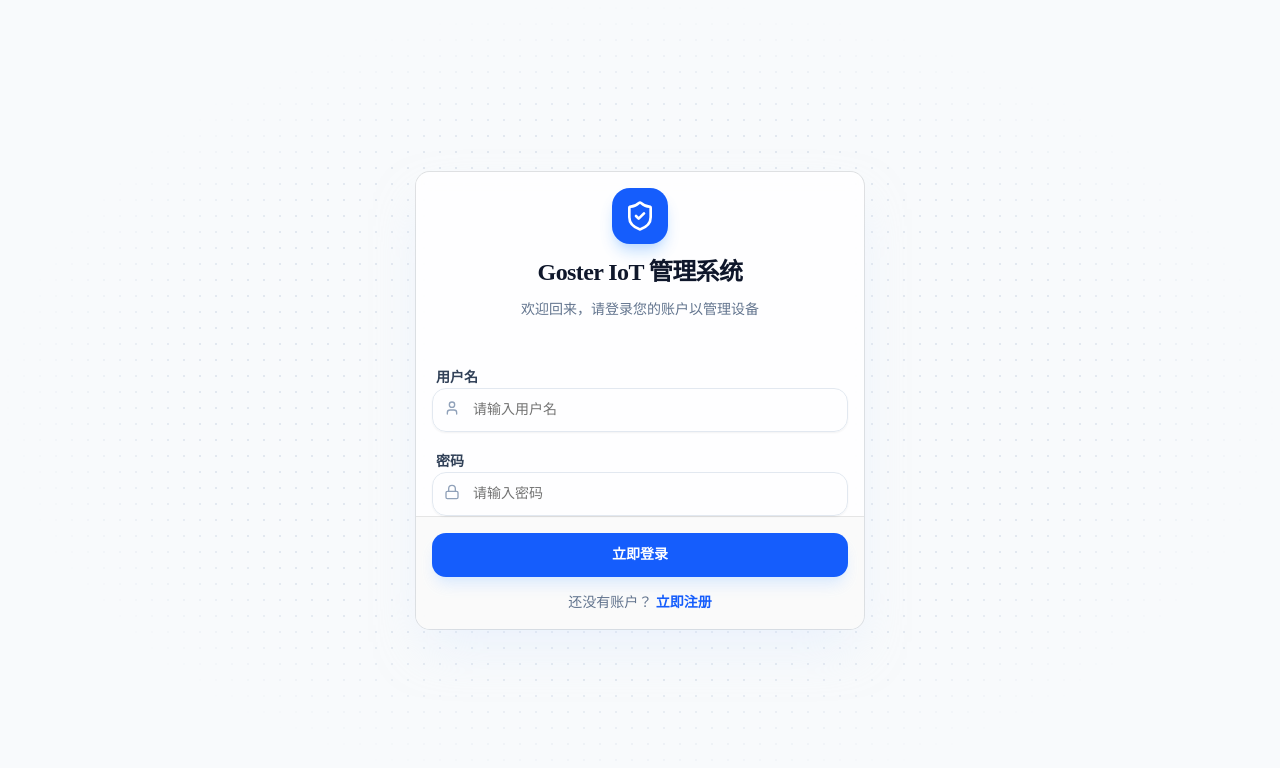
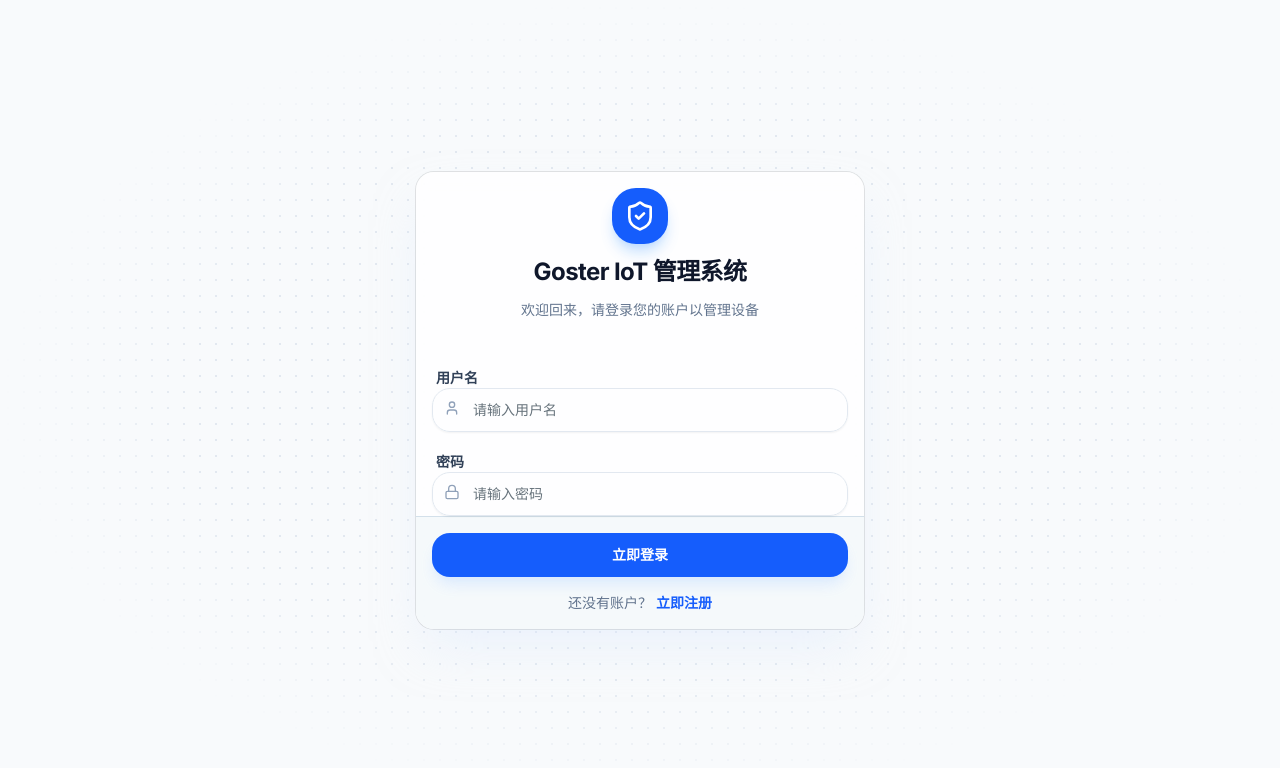
Before and after one commit to nhirsama/Goster-IoT, a Next.js app in the folder frontend/: page /login in a window 1280 px wide. Shown: the top 768 px of the page. Built offline with nearby package versions, Linux system fonts and the light colour scheme.

Commit message:
优化了前端页面样式与中文支持

```diff
--- a/frontend/src/app/globals.css
+++ b/frontend/src/app/globals.css
@@ -8,7 +8,7 @@
   --color-background: var(--background);
   --color-foreground: var(--foreground);
   --font-sans: var(--font-sans);
-  --font-mono: var(--font-geist-mono);
+  --font-mono: var(--font-mono);
   --color-sidebar-ring: var(--sidebar-ring);
   --color-sidebar-border: var(--sidebar-border);
   --color-sidebar-accent-foreground: var(--sidebar-accent-foreground);
@@ -38,40 +38,41 @@
   --color-popover: var(--popover);
   --color-card-foreground: var(--card-foreground);
   --color-card: var(--card);
-  --radius-sm: calc(var(--radius) * 0.6);
-  --radius-md: calc(var(--radius) * 0.8);
+  --radius-sm: calc(var(--radius) * 0.5);
+  --radius-md: calc(var(--radius) * 0.75);
   --radius-lg: var(--radius);
-  --radius-xl: calc(var(--radius) * 1.4);
-  --radius-2xl: calc(var(--radius) * 1.8);
-  --radius-3xl: calc(var(--radius) * 2.2);
-  --radius-4xl: calc(var(--radius) * 2.6);
+  --radius-xl: calc(var(--radius) * 1.5);
+  --radius-2xl: calc(var(--radius) * 2);
+  --radius-3xl: calc(var(--radius) * 3);
+  --radius-4xl: calc(var(--radius) * 4);
 }
 
 :root {
-  --background: oklch(1 0 0);
+  --background: oklch(0.98 0.005 240);
   --foreground: oklch(0.145 0 0);
   --card: oklch(1 0 0);
   --card-foreground: oklch(0.145 0 0);
   --popover: oklch(1 0 0);
   --popover-foreground: oklch(0.145 0 0);
-  --primary: oklch(0.205 0 0);
-  --primary-foreground: oklch(0.985 0 0);
-  --secondary: oklch(0.97 0 0);
-  --secondary-foreground: oklch(0.205 0 0);
-  --muted: oklch(0.97 0 0);
-  --muted-foreground: oklch(0.556 0 0);
-  --accent: oklch(0.97 0 0);
-  --accent-foreground: oklch(0.205 0 0);
-  --destructive: oklch(0.577 0.245 27.325);
-  --border: oklch(0.922 0 0);
-  --input: oklch(0.922 0 0);
-  --ring: oklch(0.708 0 0);
-  --chart-1: oklch(0.809 0.105 251.813);
-  --chart-2: oklch(0.623 0.214 259.815);
-  --chart-3: oklch(0.546 0.245 262.881);
-  --chart-4: oklch(0.488 0.243 264.376);
-  --chart-5: oklch(0.424 0.199 265.638);
-  --radius: 0.625rem;
+  --primary: oklch(0.45 0.15 255);
+  --primary-foreground: oklch(0.98 0.01 240);
+  --secondary: oklch(0.96 0.01 240);
+  --secondary-foreground: oklch(0.2 0.05 255);
+  --muted: oklch(0.96 0.01 240);
+  --muted-foreground: oklch(0.55 0.02 240);
+  --accent: oklch(0.96 0.01 240);
+  --accent-foreground: oklch(0.2 0.05 255);
+  --destructive: oklch(0.55 0.2 25);
+  --destructive-foreground: oklch(0.98 0.01 240);
+  --border: oklch(0.9 0.02 240);
+  --input: oklch(0.9 0.02 240);
+  --ring: oklch(0.45 0.15 255 / 0.3);
+  --chart-1: oklch(0.55 0.2 255);
+  --chart-2: oklch(0.5 0.15 280);
+  --chart-3: oklch(0.6 0.15 220);
+  --chart-4: oklch(0.7 0.15 190);
+  --chart-5: oklch(0.6 0.15 150);
+  --radius: 0.75rem;
   --sidebar: oklch(0.985 0 0);
   --sidebar-foreground: oklch(0.145 0 0);
   --sidebar-primary: oklch(0.205 0 0);
@@ -83,37 +84,30 @@
 }
 
 .dark {
-  --background: oklch(0.145 0 0);
-  --foreground: oklch(0.985 0 0);
-  --card: oklch(0.205 0 0);
-  --card-foreground: oklch(0.985 0 0);
-  --popover: oklch(0.205 0 0);
-  --popover-foreground: oklch(0.985 0 0);
-  --primary: oklch(0.922 0 0);
-  --primary-foreground: oklch(0.205 0 0);
-  --secondary: oklch(0.269 0 0);
-  --secondary-foreground: oklch(0.985 0 0);
-  --muted: oklch(0.269 0 0);
-  --muted-foreground: oklch(0.708 0 0);
-  --accent: oklch(0.269 0 0);
-  --accent-foreground: oklch(0.985 0 0);
-  --destructive: oklch(0.704 0.191 22.216);
-  --border: oklch(1 0 0 / 10%);
-  --input: oklch(1 0 0 / 15%);
-  --ring: oklch(0.556 0 0);
-  --chart-1: oklch(0.809 0.105 251.813);
-  --chart-2: oklch(0.623 0.214 259.815);
-  --chart-3: oklch(0.546 0.245 262.881);
-  --chart-4: oklch(0.488 0.243 264.376);
-  --chart-5: oklch(0.424 0.199 265.638);
-  --sidebar: oklch(0.205 0 0);
-  --sidebar-foreground: oklch(0.985 0 0);
-  --sidebar-primary: oklch(0.488 0.243 264.376);
-  --sidebar-primary-foreground: oklch(0.985 0 0);
-  --sidebar-accent: oklch(0.269 0 0);
-  --sidebar-accent-foreground: oklch(0.985 0 0);
-  --sidebar-border: oklch(1 0 0 / 10%);
-  --sidebar-ring: oklch(0.556 0 0);
+  --background: oklch(0.15 0.02 240);
+  --foreground: oklch(0.95 0.01 240);
+  --card: oklch(0.2 0.02 240);
+  --card-foreground: oklch(0.95 0.01 240);
+  --popover: oklch(0.2 0.02 240);
+  --popover-foreground: oklch(0.95 0.01 240);
+  --primary: oklch(0.6 0.15 255);
+  --primary-foreground: oklch(0.1 0.05 255);
+  --secondary: oklch(0.25 0.02 240);
+  --secondary-foreground: oklch(0.95 0.01 240);
+  --muted: oklch(0.25 0.02 240);
+  --muted-foreground: oklch(0.65 0.02 240);
+  --accent: oklch(0.25 0.02 240);
+  --accent-foreground: oklch(0.95 0.01 240);
+  --destructive: oklch(0.45 0.15 25);
+  --destructive-foreground: oklch(0.95 0.01 240);
+  --border: oklch(0.25 0.02 240);
+  --input: oklch(0.25 0.02 240);
+  --ring: oklch(0.6 0.15 255 / 0.3);
+  --chart-1: oklch(0.6 0.15 255);
+  --chart-2: oklch(0.55 0.15 280);
+  --chart-3: oklch(0.65 0.15 220);
+  --chart-4: oklch(0.75 0.15 190);
+  --chart-5: oklch(0.65 0.15 150);
 }
 
 @layer base {
--- a/frontend/src/app/layout.tsx
+++ b/frontend/src/app/layout.tsx
@@ -1,15 +1,15 @@
 import type { Metadata } from "next";
-import { Geist, Geist_Mono } from "next/font/google";
+import { Inter, JetBrains_Mono } from "next/font/google";
 import "./globals.css";
 import { QueryProvider } from "@/components/providers/query-provider";
 
-const geistSans = Geist({
-  variable: "--font-geist-sans",
+const inter = Inter({
+  variable: "--font-sans",
   subsets: ["latin"],
 });
 
-const geistMono = Geist_Mono({
-  variable: "--font-geist-mono",
+const jetbrainsMono = JetBrains_Mono({
+  variable: "--font-mono",
   subsets: ["latin"],
 });
 
@@ -24,9 +24,9 @@ export default function RootLayout({
   children: React.ReactNode;
 }>) {
   return (
-    <html lang="en">
+    <html lang="zh-CN" className="antialiased text-slate-900 bg-slate-50 selection:bg-blue-100 selection:text-blue-900">
       <body
-        className={`${geistSans.variable} ${geistMono.variable} antialiased`}
+        className={`${inter.variable} ${jetbrainsMono.variable} font-sans min-h-screen`}
       >
         <QueryProvider>{children}</QueryProvider>
       </body>
--- a/frontend/src/app/users/page.tsx
+++ b/frontend/src/app/users/page.tsx
@@ -130,10 +130,12 @@ export default function UserManagementPage() {
                       </TableCell>
                       <TableCell className="text-right pr-6">
                         <Dialog>
-                          <DialogTrigger asChild>
-                            <Button variant="outline" size="sm" className="rounded-xl border-slate-200 hover:bg-blue-50 hover:text-blue-600 hover:border-blue-100 transition-all font-bold" disabled={u.username === currentUser.username}>
-                              <UserCog className="h-4 w-4 mr-2" />
-                              更改权限
+                          <DialogTrigger>
+                            <Button variant="outline" size="sm" className="rounded-xl border-slate-200 hover:bg-blue-50 hover:text-blue-600 hover:border-blue-100 transition-all font-bold" disabled={u.username === currentUser.username} asChild>
+                              <div>
+                                <UserCog className="h-4 w-4 mr-2" />
+                                更改权限
+                              </div>
                             </Button>
                           </DialogTrigger>
                           <DialogContent className="rounded-3xl border-none shadow-2xl">
```
